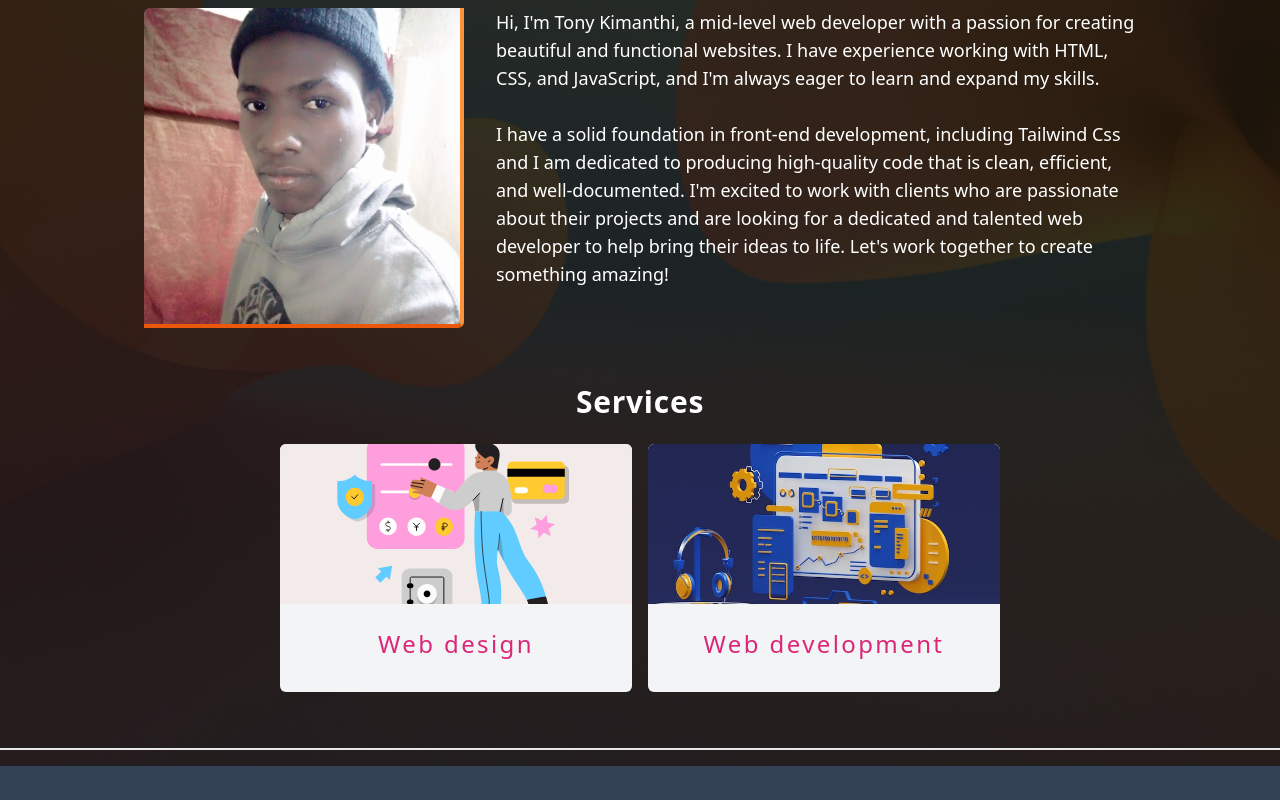
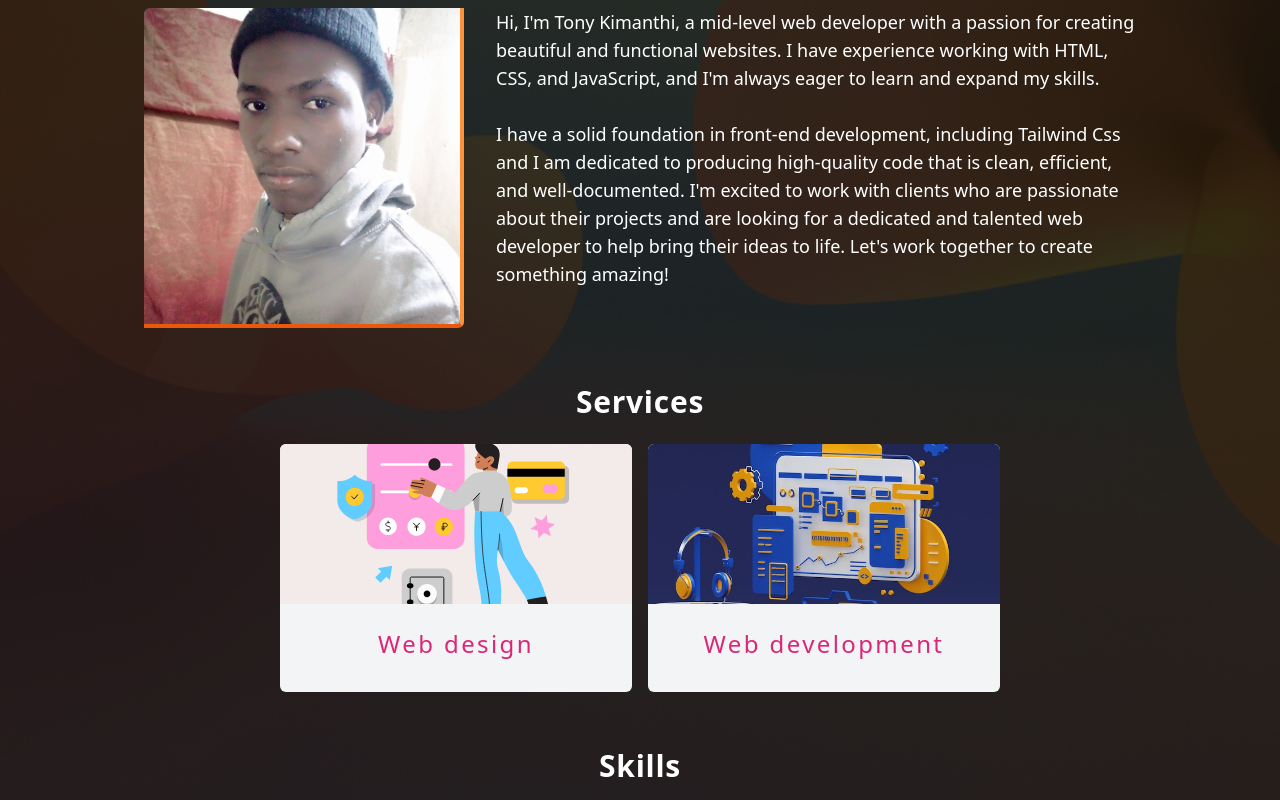
Before and after one commit to Tonnykimanthi/personal-portfolio, a plain HTML site: page public/index.html in a window 1280 px wide. Shown: the part 528-1328 px from the top of the page. Before the commit the page ends 1294 px from the top, so only its background shows below. Drawn offline with Linux system fonts and the light colour scheme.

```diff
--- a/public/index.html
+++ b/public/index.html
@@ -181,9 +181,9 @@
         </section>
 
         <!-- Skills -->
-        <section class="mt-14">
-            <h2></h2>
-            <div class="border">
+        <section id="skills" class="mt-14">
+            <h2 class="text-center text-3xl text-white font-semibold tracking-wide">Skills</h2>
+            <div class="">
 
             </div>
         </section>
```
